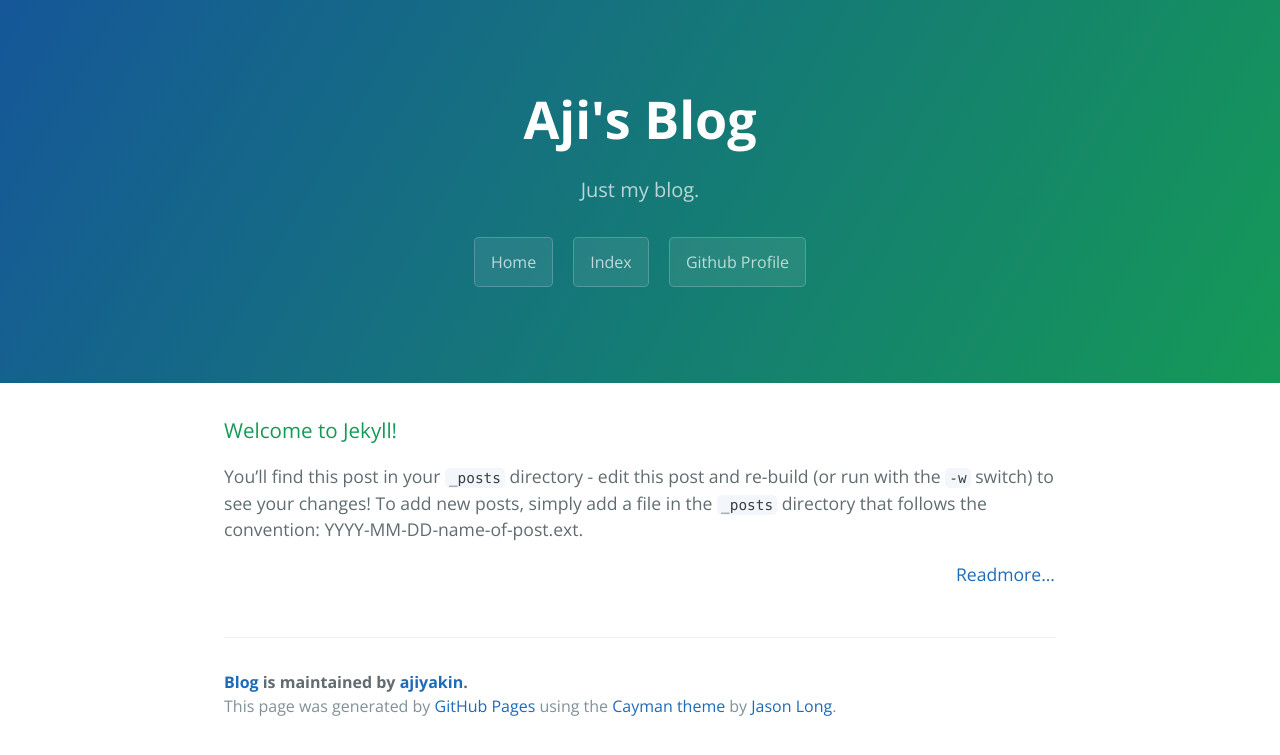
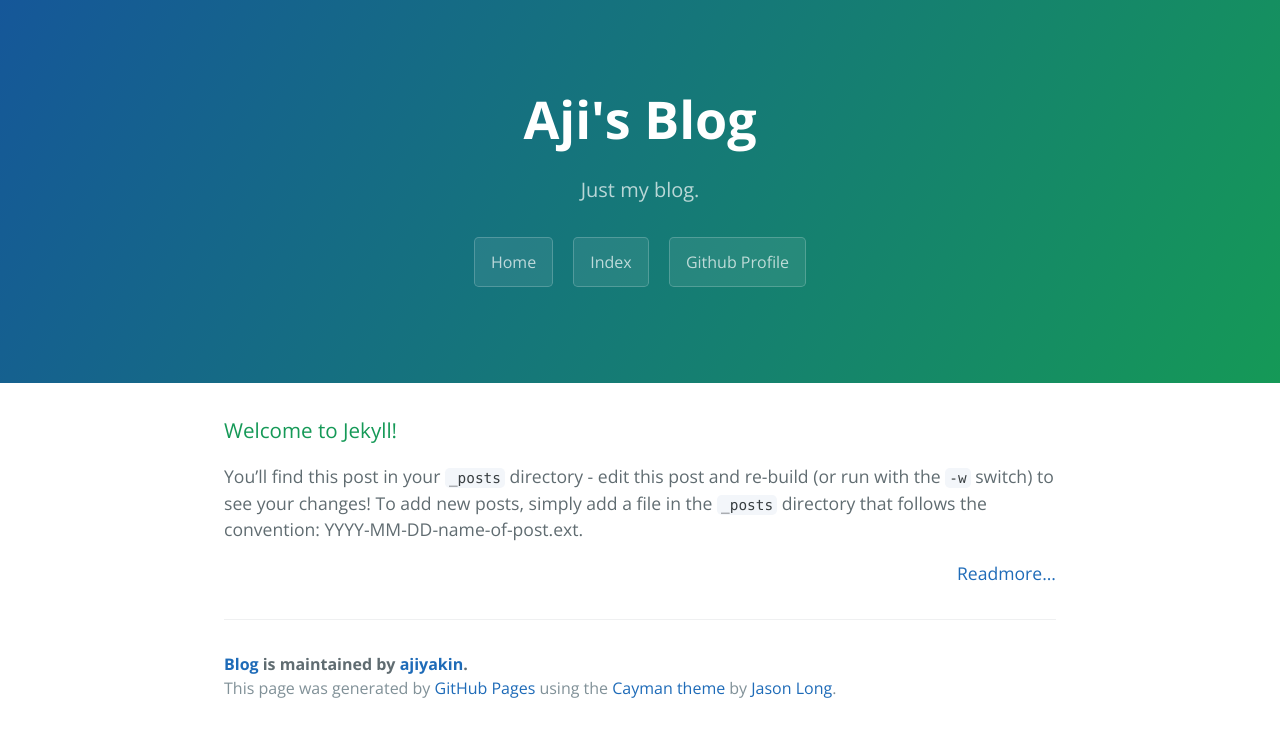
Before and after one commit to ajiyakin/blog, a Jekyll site: the page built from index.html, in a window 1280 px wide. Shown: the top 755 px of the page. Built offline with Jekyll 4.4.1, drawn with Linux system fonts in a browser that asks for light colours; the list of posts is cut into pages by our own code.

```diff
--- a/index.html
+++ b/index.html
@@ -15,7 +15,7 @@
   {{ post.content | split:'<!-- break -->' | first }}
   {% if post.content contains '<!-- break -->' %}
     <p style="text-align:right;">
-      <a class="readmore" href="{{ site.baseurl }}{{ post.url }}">
+      <a href="{{ site.baseurl }}{{ post.url }}">
         Readmore...
       </a>
     </p>
--- a/stylesheets/stylesheet.css
+++ b/stylesheets/stylesheet.css
@@ -30,24 +30,6 @@
 
 .btn:hover {
   color: rgba(255, 255, 255, 0.8);
-  text-decoration: none;
-  background-color: rgba(255, 255, 255, 0.2);
-  border-color: rgba(255, 255, 255, 0.3); }
-
-
-.readmore {
-  display: inline-block;
-  margin-bottom: 1rem;
-  color: #1e6bb8;
-  background-color: rgba(255, 255, 255, 0.08);
-  border-color: rgba(255, 255, 255, 0.2);
-  border-style: solid;
-  border-width: 1px;
-  border-radius: 0.3rem;
-  transition: color 0.2s, background-color 0.2s, border-color 0.2s; }
-
-.readmore:hover {
-  color: #1e6bb8;
   text-decoration: none;
   background-color: rgba(255, 255, 255, 0.2);
   border-color: rgba(255, 255, 255, 0.3); }
```
